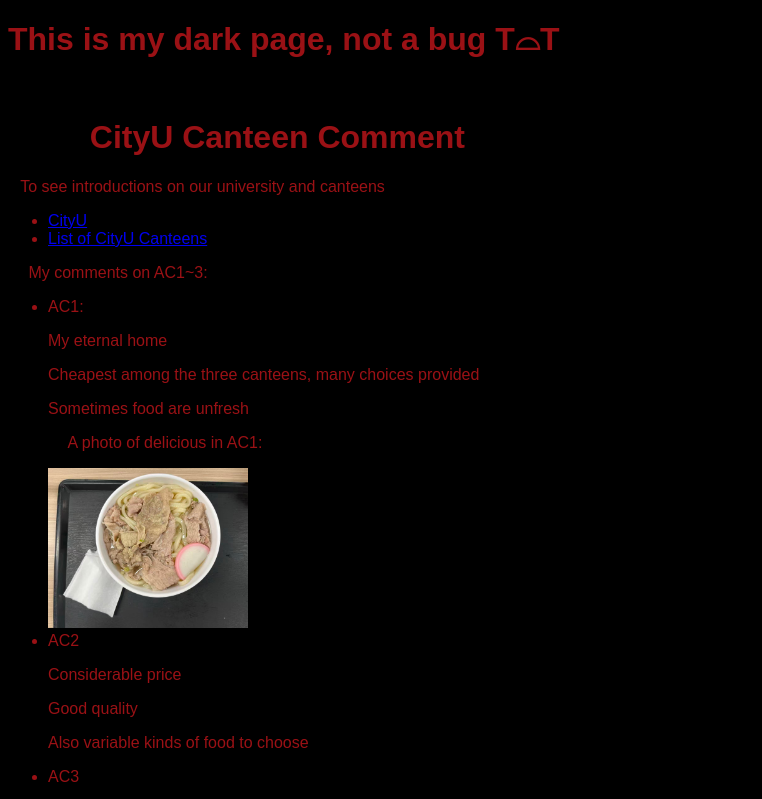
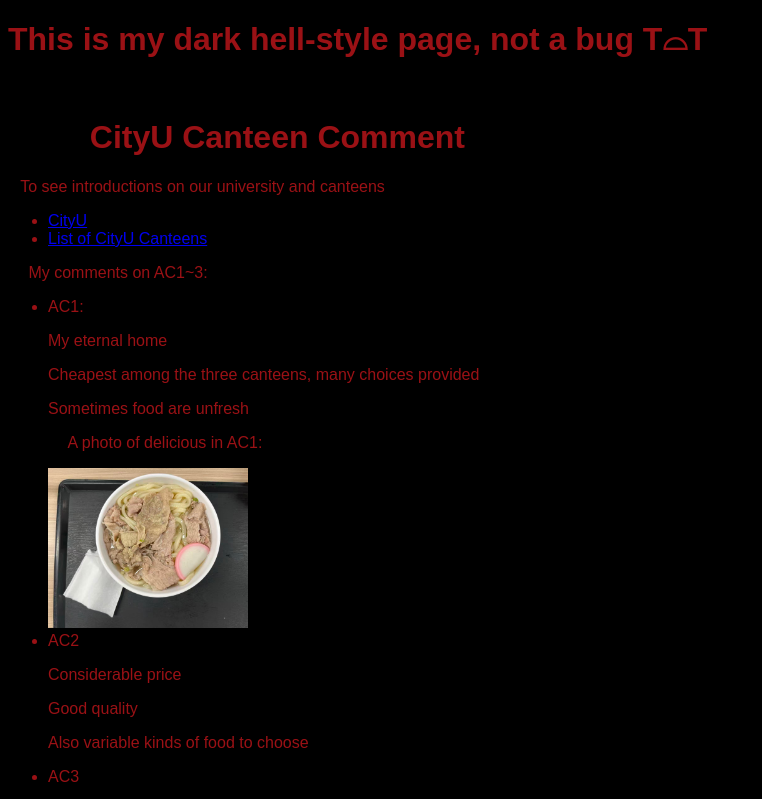
Before and after one commit to M-Castivar/first-exercise, a plain HTML site: page index.html in a window 1280 px wide. Shown: the top 799 px of the page, without its empty margins (0-762 px from the left). Drawn offline with Linux system fonts and the light colour scheme.

Commit message:
Update index.html

```diff
--- a/index.html
+++ b/index.html
@@ -13,7 +13,7 @@
     </head>
 
     <body>
-        <h1>This is my dark page, not a bug T⌓T </h1>
+        <h1> This is my dark hell-style page, not a bug T⌓T </h1>
         <br>
         <h1> &emsp; &emsp; CityU Canteen Comment </h1>
         <p> &ensp; To see introductions on our university and canteens </p>
```
